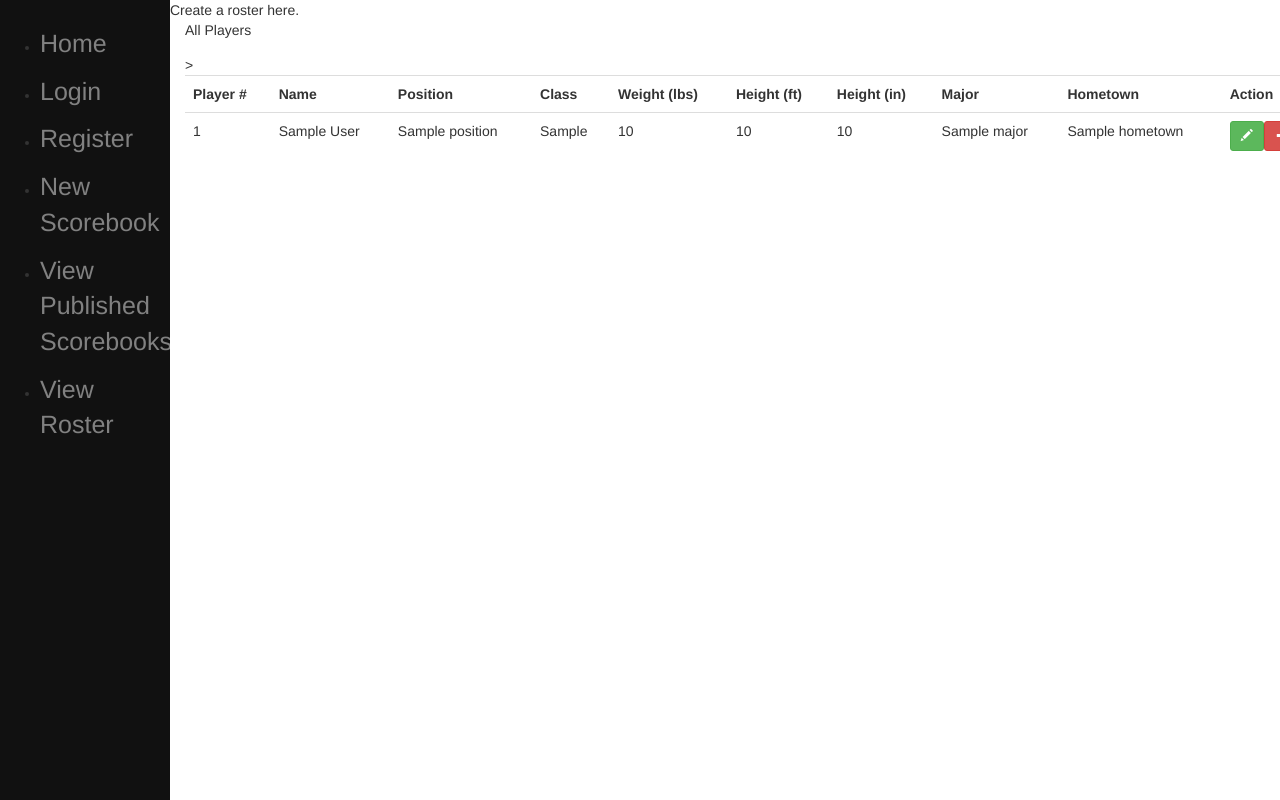
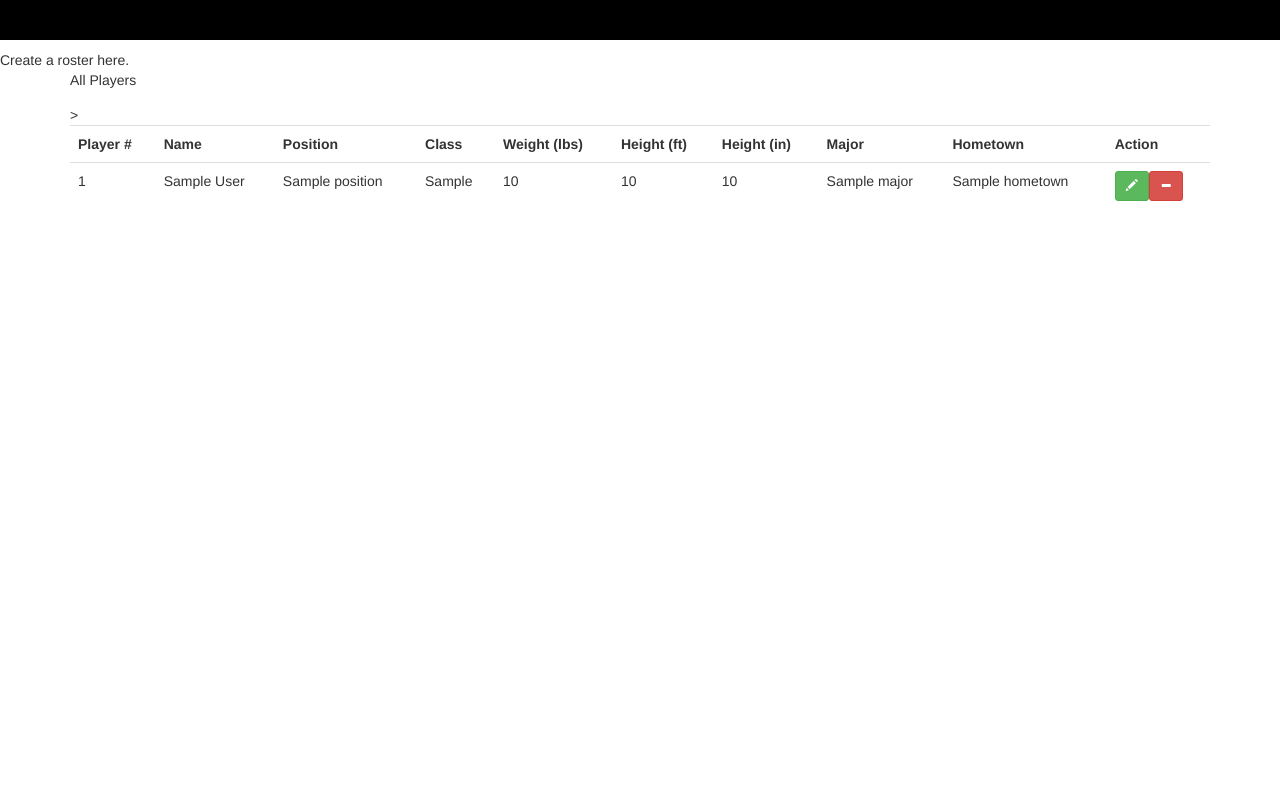
Before and after one commit to ch0164/lacrosse_scoreboard, a Django app: template core/templates/roster.html in a window 1280 px wide; the page is wider, and only the part inside the window is pictured. Run offline with Django 3.2, Linux system fonts and the light colour scheme; the template is opened without the code that fills it: most values are stand-ins (such as "Sample title", 1, 10 or a date in 2020); some libraries are stand-ins or nearby versions.

Commit message:
Moved sidenav to the top -- using icons instead now too.

```diff
--- a/core/templates/base.html
+++ b/core/templates/base.html
@@ -8,93 +8,111 @@
 
     <!-- Bootstrap CSS -->
     <link rel="stylesheet" href="https://maxcdn.bootstrapcdn.com/bootstrap/3.4.1/css/bootstrap.min.css">
+    <script src="https://maxcdn.bootstrapcdn.com/bootstrap/3.4.1/js/bootstrap.min.js"></script>
+    <!-- AJAX/jQuery -->
     <script src="https://ajax.googleapis.com/ajax/libs/jquery/3.4.1/jquery.min.js"></script>
-    <script src="https://maxcdn.bootstrapcdn.com/bootstrap/3.4.1/js/bootstrap.min.js"></script>
-    <!--link rel="stylesheet" href={% static 'style.css' %}-->
-    <style type="text/css">
-        .topnav {
-            height: 100%;
-            width: 170px;
-            position: fixed;
-            z-index: 1;
-            top: 0;
-            left: 0;
-            background-color: #111;
-            overflow-x:hidden;
-            padding-top: 20px
-        }
 
-        .topnav a {
-            padding: 6px 8px 6px 0px;
-            text-decoration: none;
-            font-size: 25px;
-            color: #818181;
-            display: block;
-        }
+    <!-- Define custom CSS for every page on the website. -->
+    <style>
+        #nav {
+        list-style: none;
+        font-weight: bold;
+        margin-bottom: 10px;
+        width: 100%;
+        text-align: center;
+        background-color: #000000;
+        height:40px;
+    }
 
-        .topnav a:hover {
-            color: #f1f1f1;
-        }
+    #nav ul {
+        list-style-type: none;
+        margin: 0;
+        padding: 0;
+        width: 100%;
+    }
 
-        .main {
-            margin-left: 160px;
-            padding: 0px 10px;
-        }
+    #nav li {
+        margin: 0;
+        display: none
+    }
 
+    #nav li a {
+        padding: 10px;
+        text-decoration: none;
+        font-weight: bold;
+        color: #FFFFFF;
+        background-color: #000000;
+        float: left
+    }
+
+    .wrapper ul li {
+        position: absolute;
+        top: -90px;
+        left: -45px;
+        background: #fff;
+        width: 115px;
+        padding: 10px;
+        border-radius: 50px;
+        text-transform: uppercase;
+        font-size: 14px;
+        letter-spacing: 3px;
+        color: #044b85;
+        font-weight: bold;
+        display: none;
+    }
+
+    .wrapper ul li a:hover .tooltip{
+        display: block;
+    }
+
+    #nav li a:hover .tooltip{
+        color: #FFFFFF;
+        background-color: #0275d8;
+    }
     </style>
 
+    <!-- Below is where the title of the HTML file will go and any custom CSS will go. -->
     <title>Scorebook | {% block title %}{% endblock title %}</title>
-
     {% block custom_css %}{% endblock custom_css %}
 </head>
 
-<!-- <style>
-.btn-group button {
-  background-color: #111; /* Black background */
-  color: white; /* White text */
-  padding: 0px 10px; /* Some padding */
-}
+<div id="nav">
+    <ul>
+        <li>
+            <a href="/">
+            <span class="glyphicon glyphicon-home" ></span>
+            <div class="tooltip">Home</div>
+            </a>
+        </li>
+        <li>
+            <a href="/scorebook/">
+            <span class="glyphicon glyphicon-book" ></span>
+            <div class="tooltip">Scorebook</div>
+            </a>
+        </li>
+        <li>
+            <a href="/roster/">
+            <span class="glyphicon glyphicon-list-alt" ></span>
+            <div class="tooltip">Roster</div>
+            </a>
+        </li>
+        <li>
+            <a href="/register/">
+            <span class="glyphicon glyphicon-user" ></span>
+            <div class="tooltip">Account</div>
+            </a>
+        </li>
+    </ul>
+</div>
+<style>
 
-
-/* Add a background color on hover */
-.btn-group button:hover {
-  background-color: #f1f1f1;
-}
 </style>
-<body>
-
-<h1>Button Group</h1>
-
-<div class="btn-group">
-  <button>Home</button>
-  <button>Scorebook</button>
-  <button>Roster</button>
-</div>
-
-</body> -->
 
 <body>
-    <div class="topnav">
-        <ul>
-            <li><a href="/">Home</a></li>
-            <li><a href="/login/">Login</a></li>
-            <li><a href="/register/">Register</a></li>
-            <li><a href="/scorebook/">New Scorebook</a></li>
-            <li><a href="/published-scorebooks/">View Published Scorebooks</a></li>
-            <li><a href="/roster/">View Roster</a></li>
-        </ul>
-    </div>
-
-    <div id="content", name="content", class="main">
+    <!-- Below is where content from derived HTML files will go. -->
     {% block content %}
     {% endblock %}
-    </div>
-
-    <!-- JavaScript -->
-    <!-- jQuery first, then Popper.js, then Bootstrap JS -->
-    <!--script src="https://code.jquery.com/jquery-3.3.1.slim.min.js" integrity="sha384-q8i/X+965DzO0rT7abK41JStQIAqVgRVzpbzo5smXKp4YfRvH+8abtTE1Pi6jizo" crossorigin="anonymous"></script>
-    <script src="https://cdnjs.cloudflare.com/ajax/libs/popper.js/1.14.7/umd/popper.min.js" integrity="sha384-UO2eT0CpHqdSJQ6hJty5KVphtPhzWj9WO1clHTMGa3JDZwrnQq4sF86dIHNDz0W1" crossorigin="anonymous"></script>
-    <script src="https://stackpath.bootstrapcdn.com/bootstrap/4.3.1/js/bootstrap.min.js" integrity="sha384-JjSmVgyd0p3pXB1rRibZUAYoIIy6OrQ6VrjIEaFf/nJGzIxFDsf4x0xIM+B07jRM" crossorigin="anonymous"></script-->
-    {% block custom_js %}{% endblock custom_js %}
+    {% block custom_js %}
+    {% endblock %}
 </body>
 </html>
```
Also changed, not shown: db.sqlite3 (deleted), scoreboard/db.sqlite3 (deleted).
